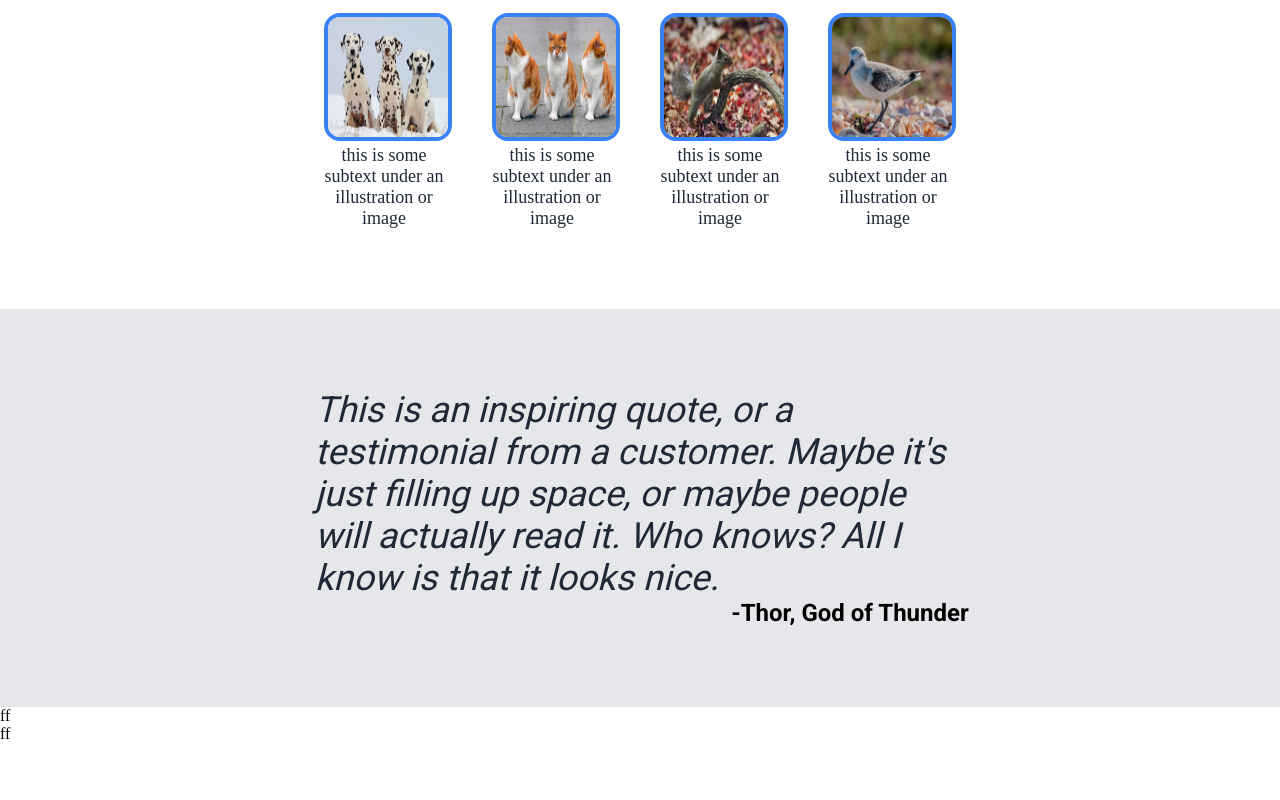
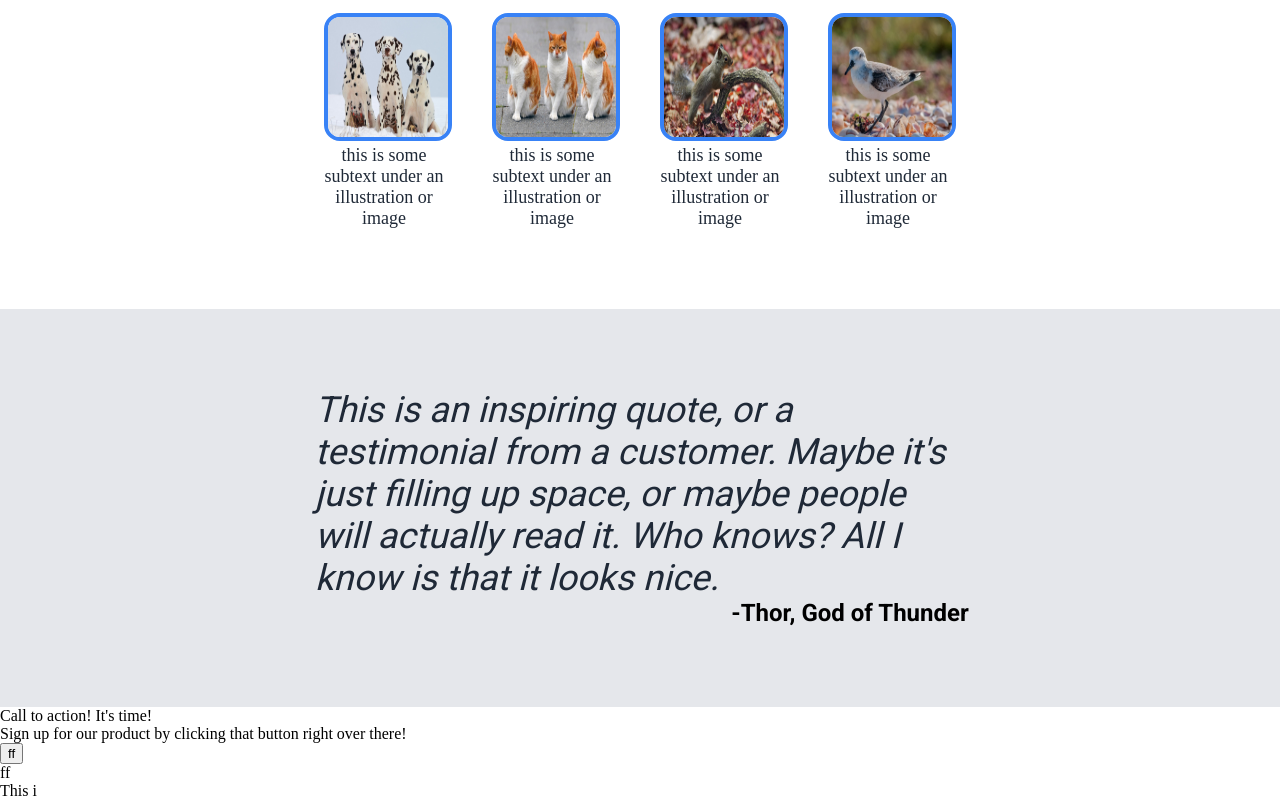
Before and after one commit to acas16/Landing-page, a plain HTML site: page index.html in a window 1280 px wide. Shown: the part 596-1396 px from the top of the page. Before the commit the page ends 1339 px from the top, so only its background shows below. Drawn offline with Linux system fonts and the light colour scheme.

Commit message:
Call to action html structure

```diff
--- a/index.html
+++ b/index.html
@@ -57,15 +57,17 @@
    </div>
    <div class="quote">
         <div class="quote-text">This is an inspiring quote, or a testimonial from a customer. Maybe it's just filling up space, or maybe people will actually read it. Who knows? All I know is that it looks nice.</div>
-        <div class="quote-container">
         <div class="quote-credit">-Thor, God of Thunder</div>
-        </div>
    </div>
    <div class="action">
-ff
+        <div class="call-to-action">
+            <div class="action-text">Call to action! It's time!</div>
+            <div class="sign-up-text">Sign up for our product by clicking that button right over there!</div>
+        </div>
+        <button class="action-button">ff</button>
    </div>
    <div class="footer">
 ff
-   </div>
+   </div> This i
 </body>
 </html>
```
